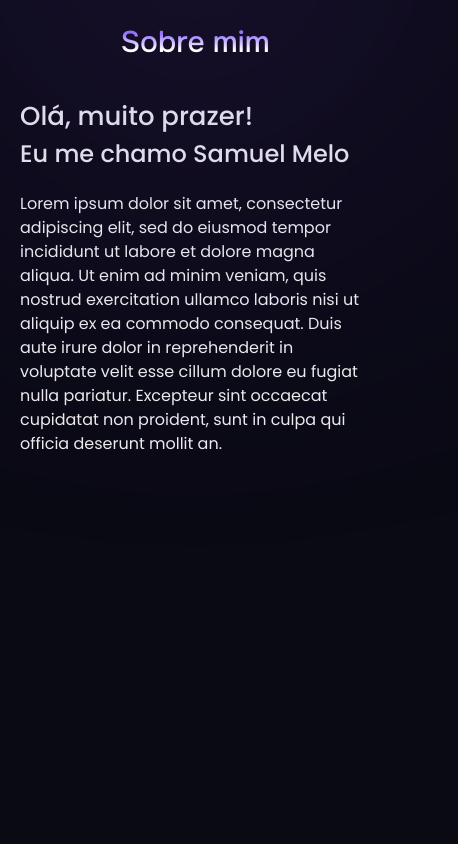
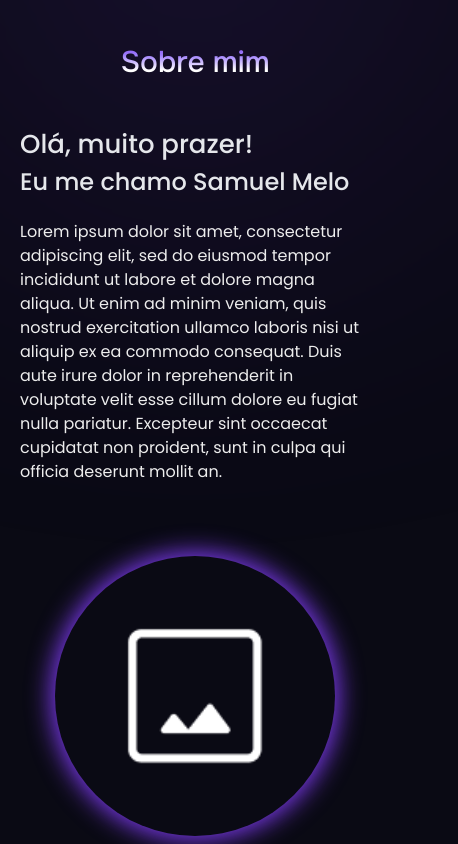
Before and after one commit to SamuelMelo08/portfolio, a Next.js app: page / in a window 390 px wide. Shown: the part 980-1824 px from the top of the page, 458 px wide, since content can reach past the window. Built offline with nearby package versions, Linux system fonts and the light colour scheme.

Commit message:
syle: implementation of animations

```diff
--- a/src/components/elements/ContactForm.tsx
+++ b/src/components/elements/ContactForm.tsx
@@ -66,8 +66,8 @@ export default function ContactForm() {
                     render={({ field }) => (
 
                     <FormItem>
-                        <FormControl>
-                            <Input placeholder="Digite seu nome" {...field} />
+                        <FormControl data-aos="fade-up" data-aos-once="false" data-aos-duration="1000">
+                            <Input placeholder="Digite seu nome" className="transition-all duration-300" {...field} />
                         </FormControl>
                         {/* <FormDescription>
                             This is your public display name.
@@ -83,7 +83,7 @@ export default function ContactForm() {
                     render={({ field }) => (
 
                     <FormItem>
-                        <FormControl>
+                        <FormControl data-aos="fade-up" data-aos-once="false" data-aos-duration="1500">
                             <Input placeholder="Digite seu nome" {...field} />
                         </FormControl>
                         {/* <FormDescription>
@@ -100,7 +100,7 @@ export default function ContactForm() {
                     render={({ field }) => (
 
                     <FormItem>
-                        <FormControl>
+                        <FormControl data-aos="fade-up" data-aos-once="false" data-aos-duration="1500">
                             <Textarea className="border-none bg-[#303053] h-30 py-4 rounded-xl" placeholder="Escreva sua mensagem aqui..." {...field} />
                         </FormControl>
                         {/* <FormDescription>
@@ -111,7 +111,7 @@ export default function ContactForm() {
                 )}
                 />
 
-                <div className="flex justify-center">
+                <div className="flex justify-center" data-aos="fade-up" data-aos-once="false" data-aos-duration="500">
                     <Button variant={"gradientButton"} type="submit" className="w-full flex gap-4">
                         <BsSend /> Enviar mensagem
                     </Button>
--- a/src/components/sessions-page/About.tsx
+++ b/src/components/sessions-page/About.tsx
@@ -3,6 +3,7 @@
 import { useTheme } from "next-themes";
 import GradientText from "../ui/GradientText";
 import { useEffect, useState } from "react";
+import Image from "next/image";
 
 export default function About() {
     const { theme, setTheme} = useTheme()
@@ -24,9 +25,9 @@ export default function About() {
 
     return(
 
-        <div className="w-full min-h-screen h-screen flex flex-col px-5 space-y-4" id="about">
+        <div className="w-full min-h-160 flex flex-col px-5 py-5 space-y-6 lg:space-y-0" id="about">
 
-            <div className="py-4 text-[30px] md:text-[40px]">
+            <div className="py-4 text-[30px] md:text-[40px]" data-aos="zoom-in-up" data-aos-once="false">
                     <GradientText
                         colors={textColors}
                         animationSpeed={3}
@@ -38,18 +39,19 @@ export default function About() {
                     </GradientText>
             </div>
 
-            <div className="flex-1 flex-col justify-center lg:px-10 lg:flex-row">
+            <div className="flex flex-1 flex-col justify-center lg:px-10 w-full space-y-8 lg:flex-row lg:items-center">
 
-                <div className="flex flex-col h-full space-y-5 md:justify-center">
+
+                <div className="flex flex-col lg:w-1/2 space-y-5 md:justify-center">
 
                     <div>
 
-                        <h1 className="text-text font-medium text-[26px]" >Olá, muito prazer!</h1>
-                        <h2 className="text-text font-medium text-[24px]" >Eu me chamo Samuel Melo</h2>
+                        <h1 className="text-text font-medium text-[26px]" data-aos="fade-right" data-aos-duration="500" data-aos-once="false" >Olá, muito prazer!</h1>
+                        <h2 className="text-text font-medium text-[24px]" data-aos="fade-right" data-aos-duration="800" data-aos-once="false">Eu me chamo Samuel Melo</h2>
 
                     </div>
 
-                    <div className="lg:w-1/2">
+                    <div data-aos="fade-right" data-aos-duration="1100" data-aos-once="false">
 
                         <span>
                             Lorem ipsum dolor sit amet, consectetur adipiscing elit, sed do eiusmod tempor incididunt ut labore et dolore magna aliqua. Ut enim ad minim veniam, quis nostrud exercitation ullamco laboris nisi ut aliquip ex ea commodo consequat. Duis aute irure dolor in reprehenderit in voluptate velit esse cillum dolore eu fugiat nulla pariatur. Excepteur sint occaecat cupidatat non proident, sunt in culpa qui officia deserunt mollit an.
@@ -59,9 +61,15 @@ export default function About() {
 
                 </div>
 
-                <div>
+                <div className="flex justify-center items-center py-10 lg:w-1/2 md:h-full" data-aos="fade-left" data-aos-duration="1000" data-aos-once="false">
 
-
+                    <Image
+                        src={"/ImageIcon.png"}
+                        alt="image"
+                        width={280}
+                        height={280}
+                        className="rounded-full p-10 shadow-[0_0_25px_4px_#7C3AED]"
+                    />
 
                 </div>
 
--- a/src/components/sessions-page/Contacts.tsx
+++ b/src/components/sessions-page/Contacts.tsx
@@ -11,15 +11,17 @@ export default function Contacts() {
 
         <div className="flex flex-col items-center min-w-full  py-15 px-4 lg:px-12 gap-6" id="contacts">
 
-            <h1 className="py-4 text-[30px] md:text-[40px] text-tex" >Contatos</h1>
+            <h1 className="py-4 text-[30px] md:text-[40px] text-tex" data-aos="fade-up" data-aos-once="false">Contatos</h1>
 
             <div className="flex flex-col lg:flex-row justify-around items-center min-w-full gap-12">
 
                 <div className="lg:min-w-120 lg:max-w-130 lg:min-h-125 w-full px-4 py-6 bg-surface rounded-xl space-y-6">
 
                     <div className="space-y-1 md:px-4">
-                        <h2 className="text-text text-[25px] font-medium">Envie uma mensagem</h2>
+                        <h2 className="text-text text-[25px] font-medium" data-aos="fade-left" data-aos-once="false">Envie uma mensagem</h2>
+                        <div data-aos="fade-left" data-aos-once="false">
                             <ShinyTextElement text="Conte mais sobre como posso ajudar" classname="text-[16px]"/>
+                        </div>
                     </div>
 
                     <ContactForm/>
@@ -28,26 +30,31 @@ export default function Contacts() {
                 <div className="lg:min-w-130 lg:max-w-130 lg:min-h-125 w-full px-4 py-6 bg-surface rounded-xl space-y-6" >
 
                     <div className="space-y-1 md:px-4">
-                        <h2 className="text-text text-[25px] font-medium">Acesse minhas redes</h2>
+                        <h2 className="text-text text-[25px] font-medium" data-aos="fade-left" data-aos-once="false">Acesse minhas redes</h2>
+                        <div data-aos="fade-left" data-aos-once="false">
                             <ShinyTextElement text="Entre em contato para mais informações" classname="text-[16px]"/>
-
+                        </div>
                     </div>
 
                     <div className="flex flex-col gap-5 md:px-4">
 
+                        <div data-aos="fade-up" data-aos-once="false" data-aos-duration="500">
                             <SocialButton
                                 icon={<Linkedin size={20}/>}
                                 title="Linkedin"
                                 href="https://www.linkedin.com/in/samuel-melo-4a139b378/"
                             />
+                        </div>
 
+                        <div data-aos="fade-up" data-aos-once="false" data-aos-duration="500">
                             <SocialButton
                                 icon={<VscGithubAlt size={22}/>}
                                 title="GitHub"
                                 href="#https://github.com/SamuelMelo08"
                             />
+                        </div>
 
-                        <div className="flex flex-col md:flex-row gap-4">
+                        <div className="flex flex-col md:flex-row gap-4" data-aos="fade-up" data-aos-once="false" data-aos-duration="500">
 
                             <SocialButton
                             icon={<FaWhatsapp size={20}/>}
--- a/src/components/sessions-page/Projects.tsx
+++ b/src/components/sessions-page/Projects.tsx
@@ -1,7 +1,6 @@
 import ProjectButton from "../elements/ProjectButton";
 import ProjectsCardSwap from "../elements/ProjectsCardSwap";
 import ShinyTextElement from "../elements/ShinyTextElement";
-import ShinyText from "../ui/ShinyText";
 
 export default function Projects() {
 
@@ -9,7 +8,7 @@ export default function Projects() {
 
         <div className="flex flex-col items-center w-full h-140 lg:h-180 py-5 px-4 lg:px-12 gap-6" id="projects">
 
-            <h1 className="py-4 text-[30px] md:text-[40px] text-tex" >Projetos</h1>
+            <h1 className="py-4 text-[30px] md:text-[40px] text-tex" data-aos="fade-down" data-aos-once="false">Projetos</h1>
 
             <div className="flex gap-20 items-center overflow-hidden justify-between px-6 lg:px-12 h-full w-full bg-surface border-deep-azure border-2 rounded-[20px]">
 
@@ -17,16 +16,19 @@ export default function Projects() {
 
                     <div className="space-y-2">
 
-                        <h1 className="font-onest text-text text-[30px] font-medium">Conheça os meus projetos!</h1>
-                        <ShinyTextElement text="Confira os projetos que venho desenvolvendo ao longo da minha carreira." classname="font-onest text-[20px] font-medium"/>
-
+                        <h1 className="font-onest text-text text-[30px] font-medium" data-aos="fade-up" data-aos-duration="500" data-aos-once="false">Conheça os meus projetos!</h1>
+                        <div data-aos="fade-up" data-aos-duration="1000" data-aos-once="false">
+                            <ShinyTextElement text="Confira os projetos que venho desenvolvendo ao longo da minha carreira." classname="font-onest text-[20px] font-medium" />
+                        </div>
                     </div>
 
-                    <ProjectButton/>
+                    <div data-aos="fade-center" data-aos-duration="1000" data-aos-once="false">
+                        <ProjectButton/>
+                    </div>
 
                 </div>
 
-                <div className="hidden lg:block justify-end flex-1" >
+                <div className="hidden lg:block justify-end flex-1" data-aos="fade-center" data-aos-duration="1000" data-aos-once="false">
 
                     <ProjectsCardSwap/>
 
```
Also changed, not shown: public/ImageIcon.png (added). Lines whose indentation alone changed are shown as unchanged.
